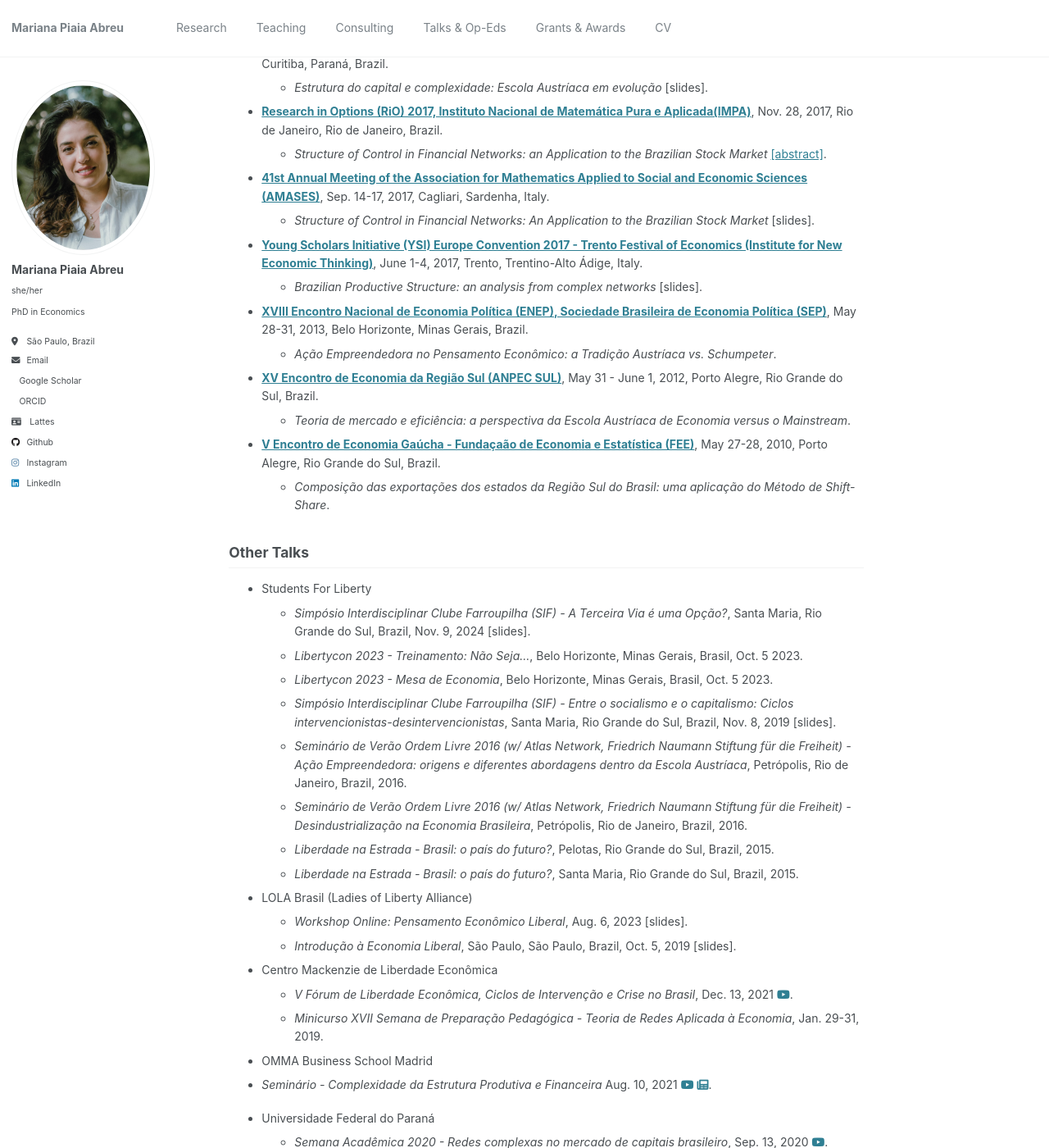
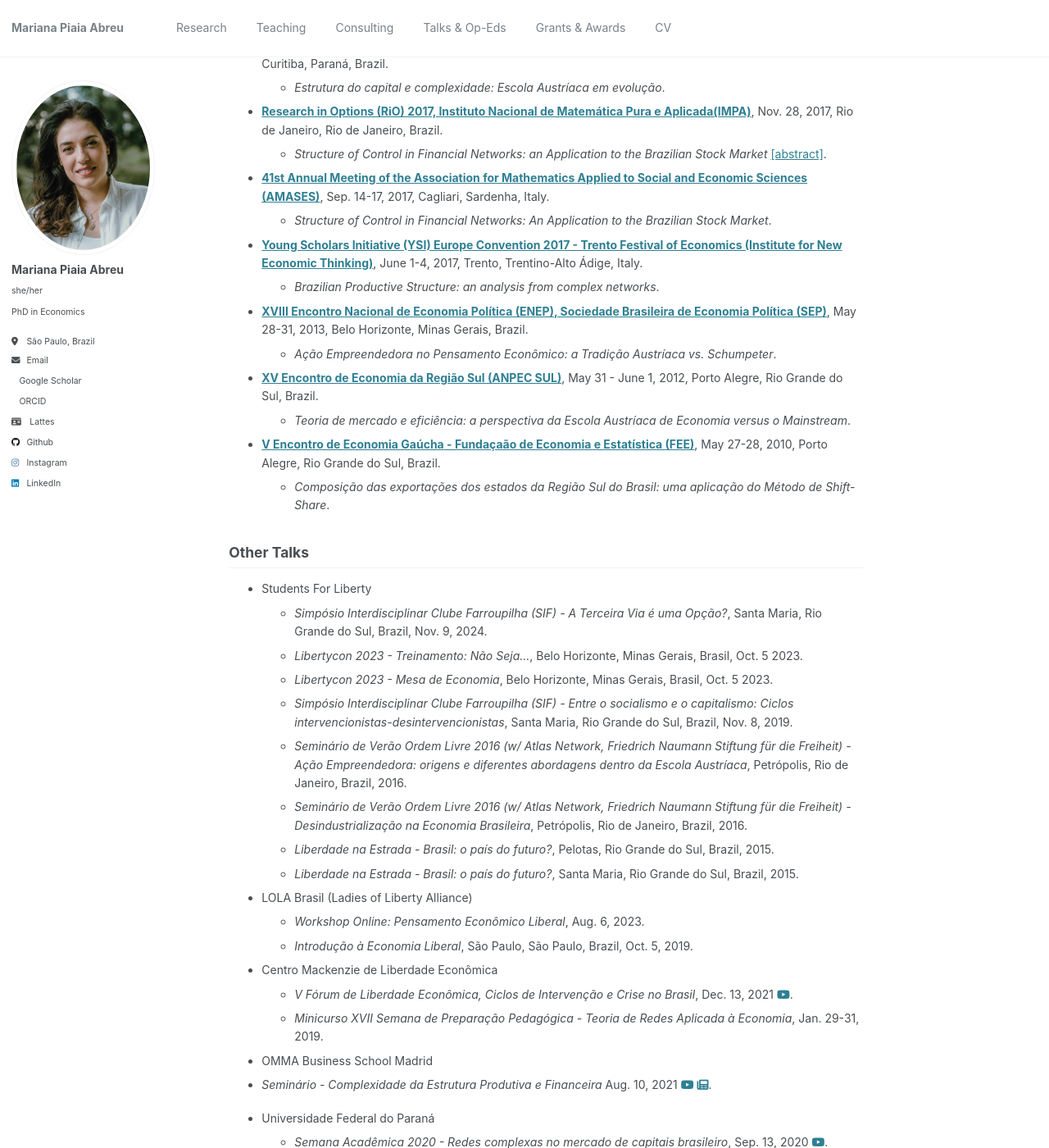
Before and after one commit to piaiaabreu/piaiaabreu.github.io, a Jekyll site: the page built from _pages/talks.md, in a window 1280 px wide and 1400 px high, scrolled down 284 px. Shown: the whole window at 82% size. Built offline with Jekyll 4.4.1, drawn with Linux system fonts in a browser that asks for light colours; a style sheet for code colours, icons or effects is not loaded.

Commit message:
Update talks.md

```diff
--- a/_pages/talks.md
+++ b/_pages/talks.md
@@ -10,19 +10,19 @@ redirect_from:
 > ## Academic Talks
 
 * **[Association of Private Enterprise Education (APEE) 48th Meeting](https://apee.org/past-programs/)**, Apr. 7-9, 2024, Las Vegas, Nevada, United States.
-  * _Political Interference and Ownership Networks State-Owned and Mixed-Owned Enterprises in the Brazilian Stock Market_ [slides].
+  * _Political Interference and Ownership Networks State-Owned and Mixed-Owned Enterprises in the Brazilian Stock Market_.
 
 * **[VII Latin American Society for the History of Economic Thought (ALAHPE) Meeting](https://alahpe.org/wp-content/uploads/2021/01/Programa-ALAHPE-Curitiba.pdf)**, Nov. 20-22, 2019, Curitiba, Paraná, Brazil.
-  * _Estrutura do capital e complexidade: Escola Austríaca em evolução_ [slides].
+  * _Estrutura do capital e complexidade: Escola Austríaca em evolução_.
 
 * **[Research in Options (RiO) 2017, Instituto Nacional de Matemática Pura e Aplicada(IMPA)](https://impa.br/eventos-do-impa/eventos-2017/research-in-options-2017/)**, Nov. 28, 2017, Rio de Janeiro, Rio de Janeiro, Brazil.
     * _Structure of Control in Financial Networks: an Application to the Brazilian Stock Market_ [[abstract]](https://impa.br/wp-content/uploads/2017/11/RiO2017-CT_MPAbreu.pdf).
 
 * **[41st Annual Meeting of the Association for Mathematics Applied to Social and Economic Sciences (AMASES)](https://www.amases.org/41st-annual-meeting-of-the-italian-association-for-mathematics-applied-to-economic-and-social-sciences-amases/)**, Sep. 14-17, 2017, Cagliari, Sardenha, Italy.
-  * _Structure of Control in Financial Networks: An Application to the Brazilian Stock Market_ [slides].
+  * _Structure of Control in Financial Networks: An Application to the Brazilian Stock Market_.
 
 * **[Young Scholars Initiative (YSI) Europe Convention 2017 - Trento Festival of Economics (Institute for New Economic Thinking)](https://www.ineteconomics.org/events/trento-festival-of-economics)**, June 1-4, 2017, Trento, Trentino-Alto Ádige, Italy.
-  * _Brazilian Productive Structure: an analysis from complex networks_ [slides].
+  * _Brazilian Productive Structure: an analysis from complex networks_.
 
 * **[XVIII Encontro Nacional de Economia Política (ENEP), Sociedade Brasileira de Economia Política (SEP)](https://www.sep.org.br/01_sites/01/index.php/enep-2/enep-edicoes-anteriores/anais-dos-eneps)**, May 28-31, 2013, Belo Horizonte, Minas Gerais, Brazil.
   * _Ação Empreendedora no Pensamento Econômico: a Tradição Austríaca vs. Schumpeter_.
@@ -37,18 +37,18 @@ redirect_from:
 ## Other Talks
 
 * Students For Liberty
-  * _Simpósio Interdisciplinar Clube Farroupilha (SIF) - A Terceira Via é uma Opção?_,  Santa Maria, Rio Grande do Sul, Brazil, Nov. 9, 2024 [slides].
+  * _Simpósio Interdisciplinar Clube Farroupilha (SIF) - A Terceira Via é uma Opção?_,  Santa Maria, Rio Grande do Sul, Brazil, Nov. 9, 2024.
   * _Libertycon 2023 - Treinamento: Não Seja..._, Belo Horizonte, Minas Gerais, Brasil, Oct. 5 2023.
   * _Libertycon 2023 - Mesa de Economia_, Belo Horizonte, Minas Gerais, Brasil, Oct. 5 2023.
-  * _Simpósio Interdisciplinar Clube Farroupilha (SIF) - Entre o socialismo e o capitalismo: Ciclos intervencionistas-desintervencionistas_, Santa Maria, Rio Grande do Sul, Brazil, Nov. 8, 2019 [slides].
+  * _Simpósio Interdisciplinar Clube Farroupilha (SIF) - Entre o socialismo e o capitalismo: Ciclos intervencionistas-desintervencionistas_, Santa Maria, Rio Grande do Sul, Brazil, Nov. 8, 2019.
   * _Seminário de Verão Ordem Livre 2016 (w/ Atlas Network, Friedrich Naumann Stiftung für die Freiheit) - Ação Empreendedora: origens e diferentes abordagens dentro da Escola Austríaca_, Petrópolis, Rio de Janeiro, Brazil, 2016.
   * _Seminário de Verão Ordem Livre 2016 (w/ Atlas Network, Friedrich Naumann Stiftung für die Freiheit) - Desindustrialização na Economia Brasileira_, Petrópolis, Rio de Janeiro, Brazil, 2016.
   * _Liberdade na Estrada - Brasil: o país do futuro?_, Pelotas, Rio Grande do Sul, Brazil, 2015.
   * _Liberdade na Estrada - Brasil: o país do futuro?_, Santa Maria, Rio Grande do Sul, Brazil, 2015.
 
 * LOLA Brasil (Ladies of Liberty Alliance)
-  * _Workshop Online: Pensamento Econômico Liberal_, Aug. 6, 2023 [slides].
-  * _Introdução à Economia Liberal_, São Paulo, São Paulo, Brazil, Oct. 5, 2019 [slides].
+  * _Workshop Online: Pensamento Econômico Liberal_, Aug. 6, 2023.
+  * _Introdução à Economia Liberal_, São Paulo, São Paulo, Brazil, Oct. 5, 2019.
 
 * Centro Mackenzie de Liberdade Econômica
   * _V Fórum de Liberdade Econômica, Ciclos de Intervenção e Crise no Brasil_, Dec. 13, 2021
```
